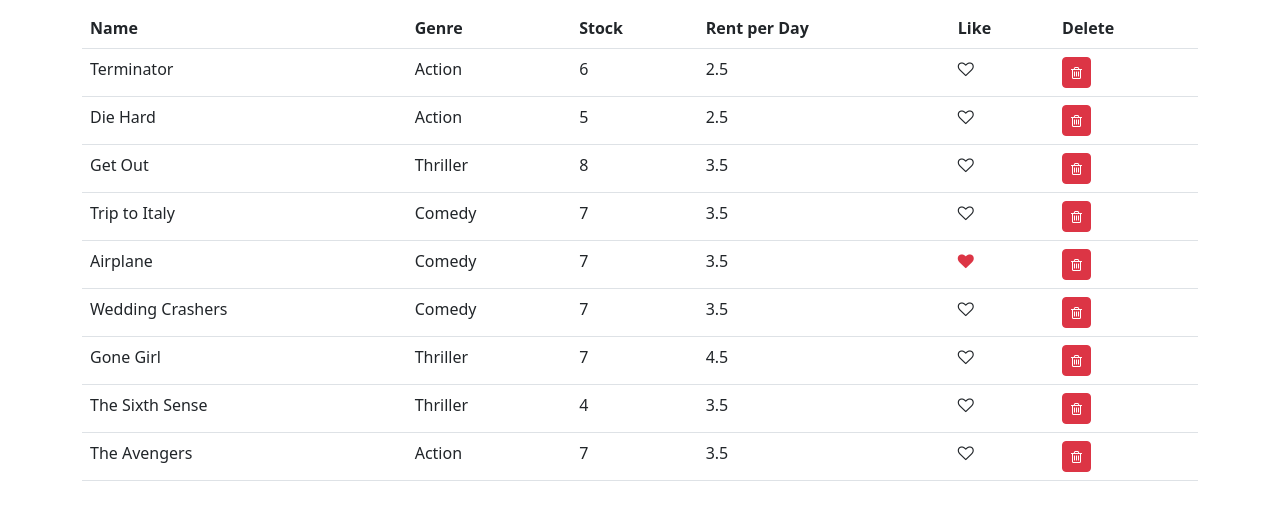
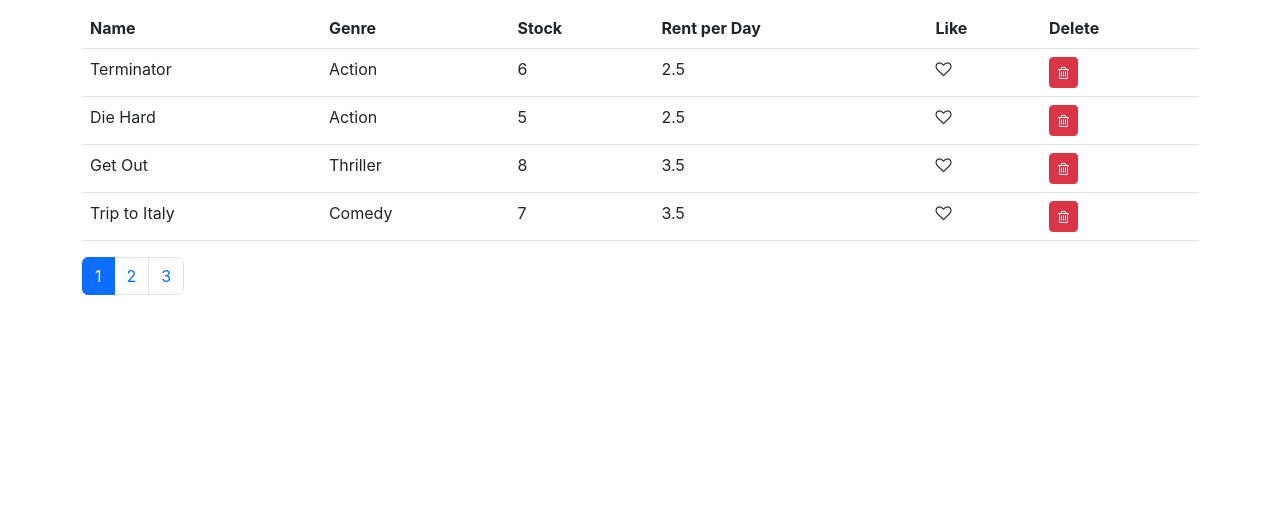
Before and after one commit to harikrishnan-annappilly/movies-frontend-react, a React (Create React App) app: page / in a window 1280 px wide. Shown: the top 520 px of the page. Built offline with nearby package versions, Linux system fonts and the light colour scheme.

Commit message:
Pagination has been implemented

```diff
--- a/package.json
+++ b/package.json
@@ -8,6 +8,7 @@
     "@testing-library/user-event": "^13.5.0",
     "bootstrap": "^5.2.3",
     "font-awesome": "^4.7.0",
+    "lodash": "^4.17.21",
     "react": "^18.2.0",
     "react-dom": "^18.2.0",
     "react-scripts": "5.0.1",
--- a/src/App.js
+++ b/src/App.js
@@ -1,4 +1,3 @@
-import logo from "./logo.svg";
 import "bootstrap/dist/css/bootstrap.css";
 import "font-awesome/css/font-awesome.css";
 import "./App.css";
--- a/src/components/Movies.jsx
+++ b/src/components/Movies.jsx
@@ -1,9 +1,13 @@
 import React, { useState } from "react";
-import Like from "./Like";
+import Like from "./common/Like";
 import { getMovies } from "../services/fakeMovieService";
+import Paginate from "./common/Paginate";
+import _ from "lodash";
 
 function Movies(props) {
     const [movies, setMovies] = useState(getMovies());
+    const [pageSize] = useState(4);
+    const [currentPage, setCurrentPage] = useState(1);
 
     function handleLike(movie) {
         const newMovies = [...movies];
@@ -17,6 +21,21 @@
         const newMovies = [...movies].filter((m) => m._id !== movie._id);
         setMovies(newMovies);
     }
+
+    function handlePageChange(page) {
+        setCurrentPage(page);
+    }
+
+    function getMoviesToRender() {
+        const startIndex = (currentPage - 1) * pageSize;
+        const endIndex = currentPage * pageSize;
+        const moviesToRender = _.slice(movies, startIndex, endIndex);
+        if (moviesToRender.length === 0 && currentPage > 0)
+            setCurrentPage(currentPage - 1);
+        return moviesToRender;
+    }
+
+    const moviesToRender = getMoviesToRender();
 
     return (
         <div>
@@ -32,7 +51,7 @@
                     </tr>
                 </thead>
                 <tbody>
-                    {movies.map((movie) => (
+                    {moviesToRender.map((movie) => (
                         <tr key={movie._id}>
                             <td>{movie.title}</td>
                             <td>{movie.genre.name}</td>
@@ -59,6 +78,12 @@
                     ))}
                 </tbody>
             </table>
+            <Paginate
+                totalItems={movies.length}
+                pageSize={pageSize}
+                currentPage={currentPage}
+                onPageChange={handlePageChange}
+            />
         </div>
     );
 }
--- /dev/null
+++ b/src/components/common/Paginate.jsx
@@ -0,0 +1,35 @@
+import _ from "lodash";
+import React from "react";
+
+function Paginate(props) {
+    const { totalItems, pageSize, currentPage, onPageChange } = props;
+    const pages = Math.ceil(totalItems / pageSize);
+    const pageRange = _.range(1, pages + 1);
+
+    function renderPages() {
+        return pageRange.map((p) => (
+            <li key={p} className="page-item">
+                <a
+                    className={
+                        p === currentPage
+                            ? "clickable page-link active"
+                            : "clickable page-link"
+                    }
+                    onClick={() => onPageChange(p)}
+                >
+                    {p}
+                </a>
+            </li>
+        ));
+    }
+
+    return (
+        <nav aria-label="Page navigation example">
+            <ul className="pagination">
+                {pageRange.length > 1 ? renderPages() : null}
+            </ul>
+        </nav>
+    );
+}
+
+export default Paginate;
--- a/src/index.js
+++ b/src/index.js
@@ -1,8 +1,8 @@
 import React from "react";
 import ReactDOM from "react-dom/client";
+import reportWebVitals from "./reportWebVitals";
+import App from "./App";
 import "./index.css";
-import App from "./App";
-import reportWebVitals from "./reportWebVitals";
 
 const root = ReactDOM.createRoot(document.getElementById("root"));
 root.render(
```
Also changed, not shown: src/components/common/Like.jsx (renamed from src/components/Like.jsx), 1 other file (tests, documents, lock files or other folders).
